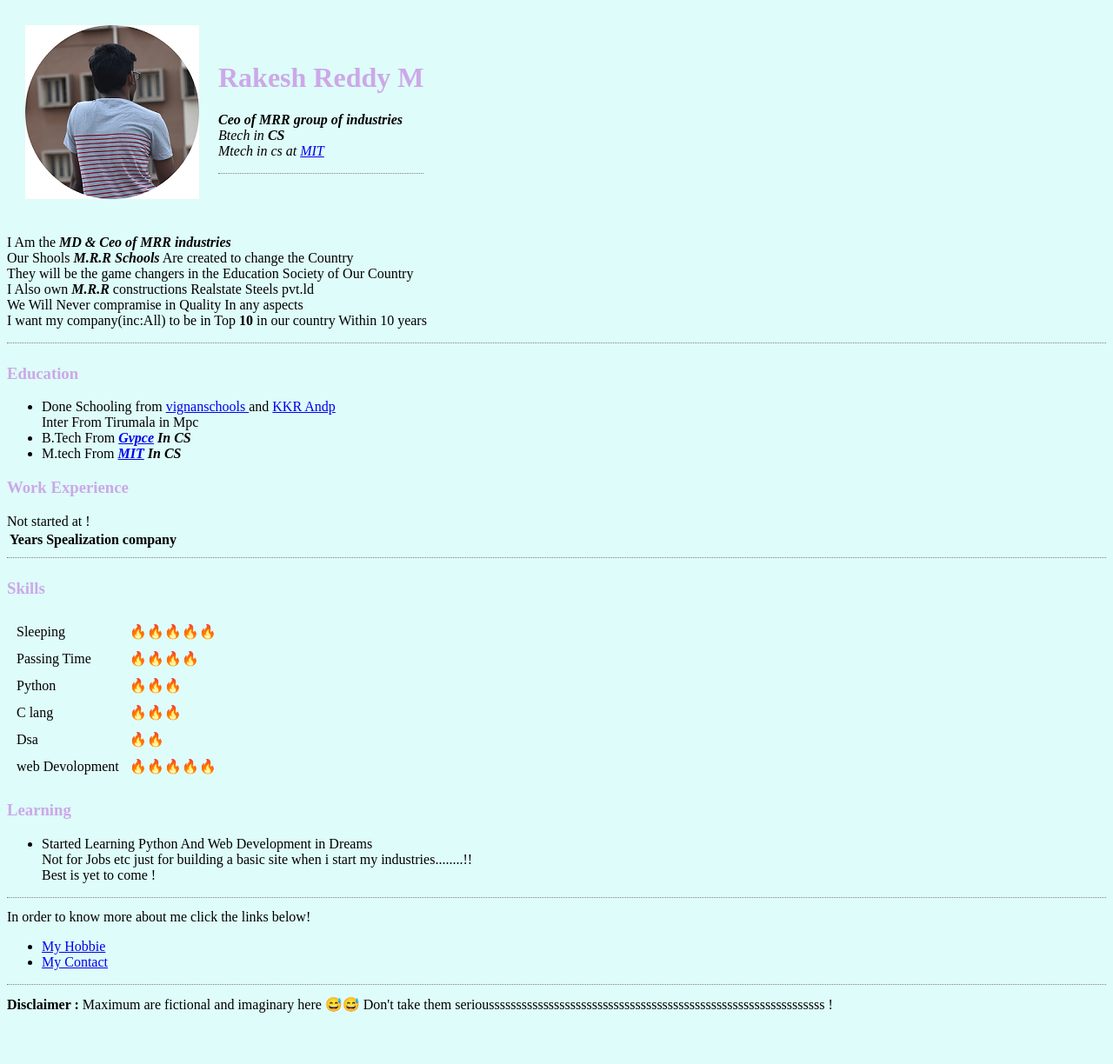
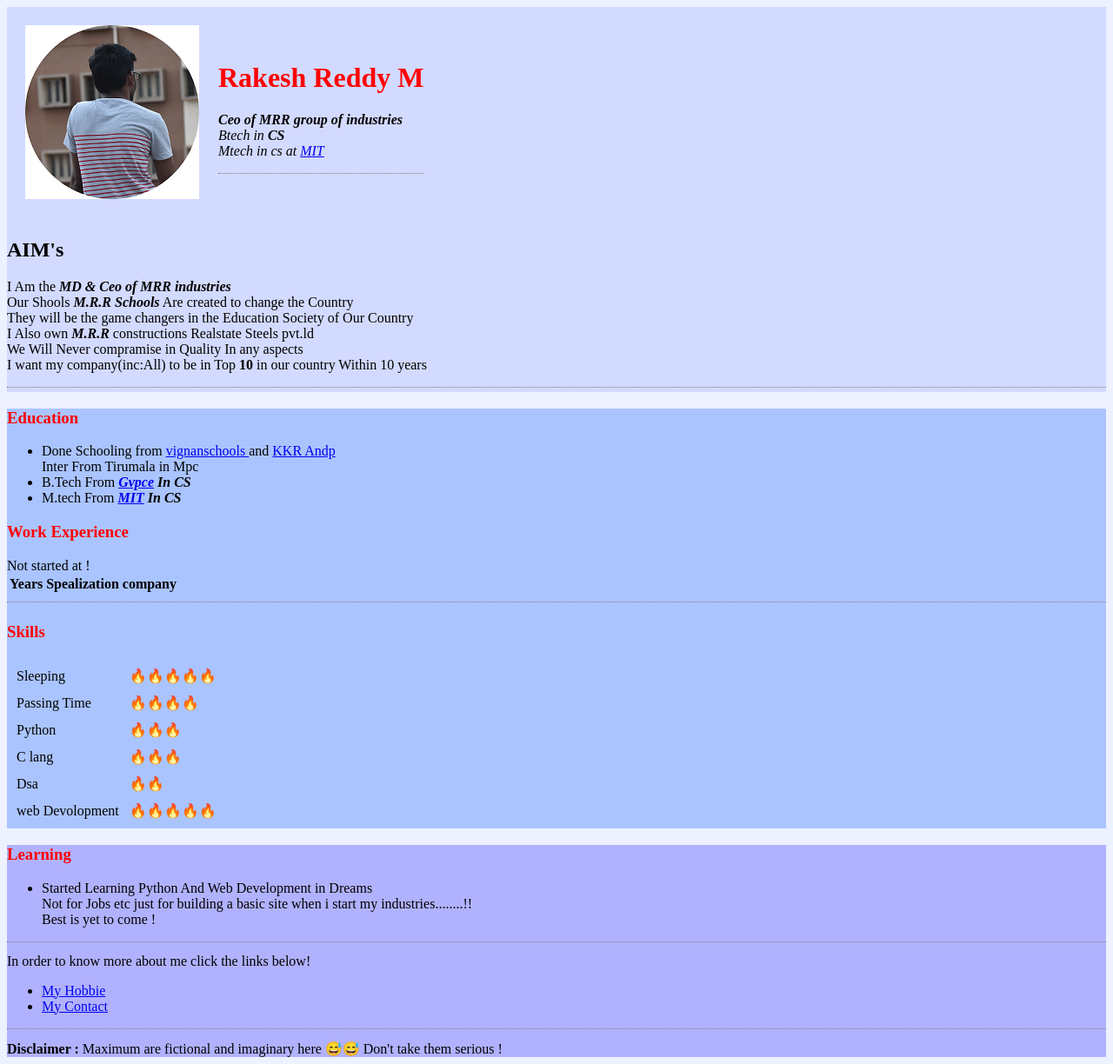
Before and after one commit to RakeshReddy45/firstsite, a plain HTML site: page index.html in a window 1280 px wide. Shown: the whole page at 87% size. Before the commit the page ends 1173 px from the top, so only its background shows below. Drawn offline with Linux system fonts and the light colour scheme.

Commit message:
Add files via upload

```diff
--- a/css/styles.css
+++ b/css/styles.css
@@ -1,6 +1,6 @@
 
 body{
-  background-color: #DEFCF9;
+  background-color: #EEF1FF;
 }
 hr{
 
@@ -11,8 +11,18 @@ hr{
   width: 100%;
 }
 h1{
-  color: #CCA8E9
+  color: red
 }
 h3{
-  color: #CCA8E9
+  color: red
 }
+
+.one{
+  background-color: #D2DAFF
+}
+.two{
+  background-color: #AAC4FF
+}
+.three{
+  background-color: #B1B2FF
+}
--- a/index.html
+++ b/index.html
@@ -1,10 +1,11 @@
 <!DOCTYPE html>
 <html>
-
+<div class ="one">
   <head>
     <meta charset="utf-8">
     <title>Rakesh 😄😉 website</title>
     <link rel="stylesheet" href="css/styles.css">
+    <link rel="icon" href="favicon.ico" />
   </head>
 
   <body >
@@ -21,6 +22,11 @@
       </td>
     </table>
 
+
+
+
+  <h2>AIM's</h2>
+
   <p>
     I Am the <em><strong>MD & Ceo of MRR industries</strong></em><br />
     Our Shools <em><strong>M.R.R Schools</strong></em> Are created to change the Country<br />
@@ -28,9 +34,15 @@
     <br />
     I Also own <em><strong>M.R.R </strong></em>constructions Realstate Steels pvt.ld<br />
     We Will Never compramise in Quality In any aspects<br />
-    I want my company(inc:All) to be in Top <strong>10</strong> in our country Within 10 years
+    I want my company(inc:All) to be in Top  <strong>10</strong> in our country Within 10 years
     <br />
     <hr />
+</div>
+
+
+
+<div class ="two">
+
   <h3>Education</h3>
   <p>
     <ul>
@@ -42,6 +54,8 @@
       <li>M.tech From <em><strong><a href = "https://www.mit.edu/">MIT</a> In CS</strong></em><br /></li>
 
     </ul>
+
+
   <h3>Work Experience</h3>
   <table>
     <thead>
@@ -93,6 +107,10 @@
 
   </table>
   </p>
+</div>
+
+
+<div class="three"  >
   <h3>Learning</h3>
   <ul>
     <li>
@@ -114,7 +132,11 @@
   </ul>
   <hr />
   <strong>Disclaimer : </strong> Maximum are fictional and imaginary here 😅😅
-Don't take them serioussssssssssssssssssssssssssssssssssssssssssssssssssssssssssssss !
+  Don't take them serious !
+
+
+</div>
+
 
 </body>
 
```
Also changed, not shown: favicon.ico (added). Lines whose indentation alone changed are shown as unchanged.
